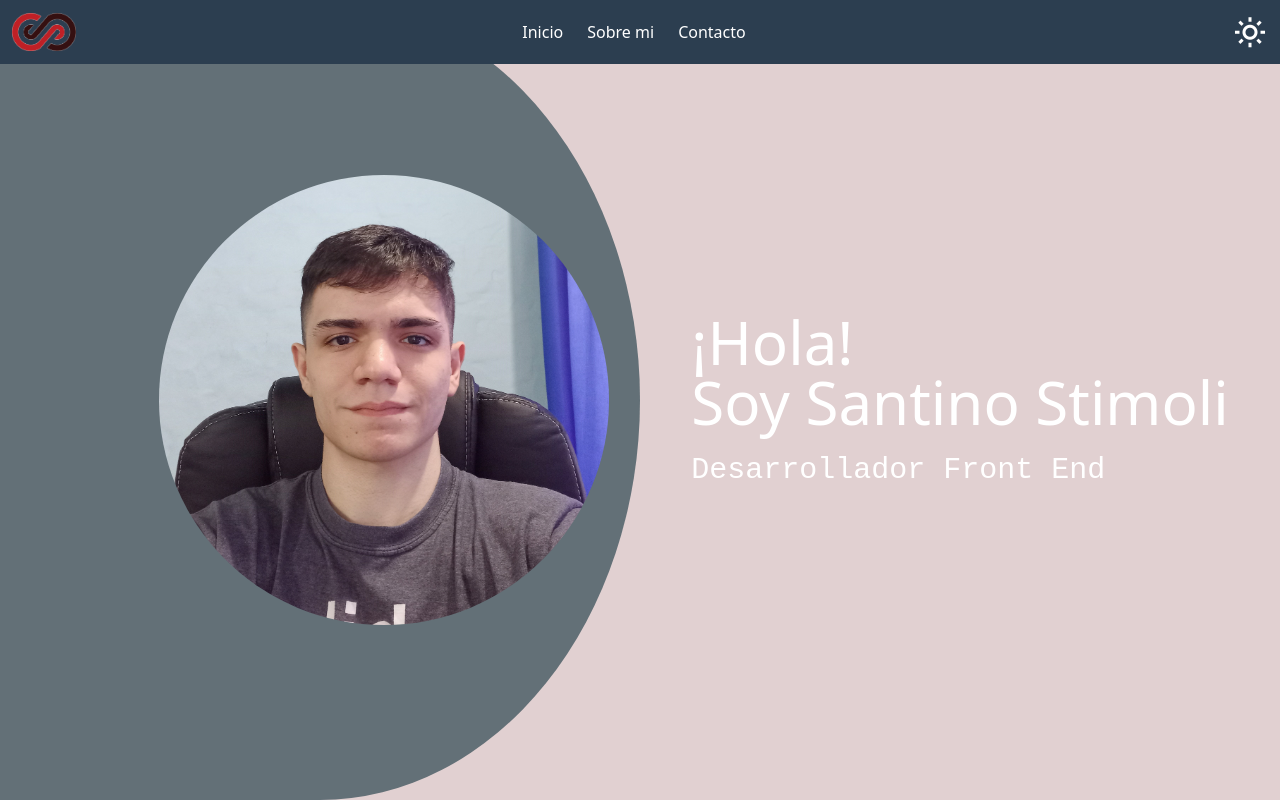
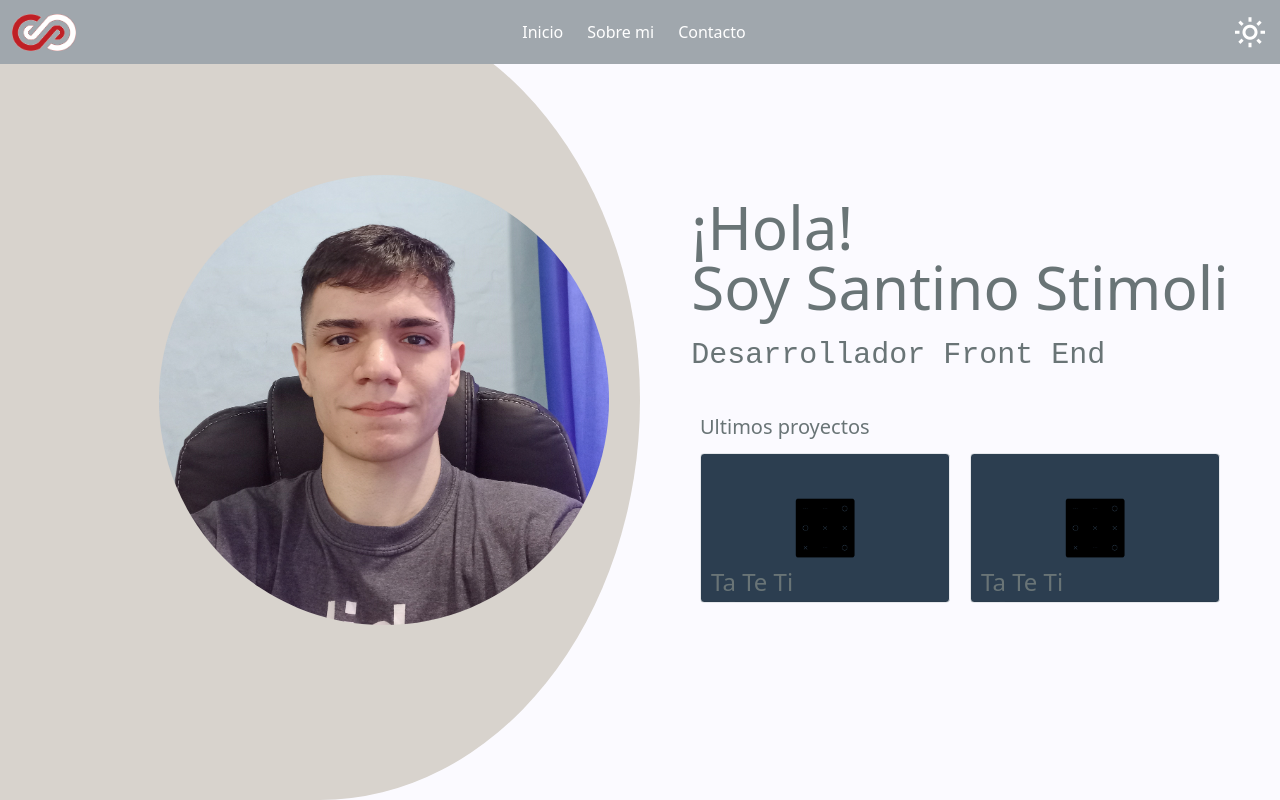
Before and after one commit to SantinoStimoli/my-portfolio, a React (Vite) app: page /#/ in a window 1280 px wide. Built offline with nearby package versions, Linux system fonts and the light colour scheme.

Commit message:
presentation with last projects

```diff
--- a/src/components/body/presentation/Presentation.tsx
+++ b/src/components/body/presentation/Presentation.tsx
@@ -1,10 +1,19 @@
+import Card from "../../pure/Card"
+
 const Presentation = () => {
   return (
-    <article className='flex items-center justify-center w-1/2'>
-      <div>
+    <article className='flex flex-col items-center justify-center w-1/2'>
+      <div className="mb-10">
         <h1 className='text-6xl flex flex-col mb-5'><span>¡Hola!</span> Soy Santino Stimoli</h1>
         <h2 id='typing' className='text-3xl'>Desarrollador Front End</h2>
       </div>
+      <section className="flex flex-col">
+        <h2 className="text-xl mb-3">Ultimos proyectos</h2>
+        <div className="flex justify-around gap-5">
+          <Card />
+          <Card />
+        </div>
+      </section>
     </article>
   )
 }
--- a/src/components/pure/Card.tsx
+++ b/src/components/pure/Card.tsx
@@ -1,6 +1,24 @@
-const Card = () => {
+import { useState } from 'react'
+import IMG from '../../assets/Ta-Te-Ti.png'
+
+interface Props {
+    img: string
+    repo: string
+    link: string
+    title: string
+    description: string
+}
+
+const Card = ({ img = IMG, repo = 'https://github.com/santino-stimoli/Ta-Te-Ti', link = 'https://santino-stimoli.github.io/Ta-Te-Ti/', title = 'Ta Te Ti' }: Props) => {
+    const [hover, setHover] = useState(false)
+
     return (
-        <div>card</div>
+        <a href={link} target='_blank' onMouseEnter={() => setHover(true)} onMouseLeave={() => setHover(false)} className={"mini-card border rounded w-[250px] h-[150px] flex items-end cursor-pointer " + (hover && ' blur-[1px] relative ')} style={{ backgroundImage: `url(${img})` }}>
+            <div>
+                <h1 className='text-2xl pl-2.5 pb-1'>{title}</h1>
+                <span><a href={link}></a></span>
+            </div>
+        </a >
     )
 }
 
--- a/src/components/pure/Logo.tsx
+++ b/src/components/pure/Logo.tsx
@@ -1,4 +1,4 @@
-import LOGO from '../../assets/SS-LOGO.png'
+import LOGO from '../../assets/SS-LOGO-2.png'
 
 const Logo = () => {
     return (
--- a/src/styles/general.css
+++ b/src/styles/general.css
@@ -4,19 +4,19 @@
 
 @layer base {
     :root {
-        --bg-primary: 225 208 209;
-        --bg-secondary: 99 112 119;
-        --text-primary: 255 255 255;
-        --text-secondary: 184 124 76;
-        --text-details: 170 187 204;
-        --header-bg: 44 62 80;
+        --bg-primary: 251 250 255;
+        --bg-secondary: 216 211 205;
+        --text: 105 116 118;
+        --title: 105 116 118;
+        --text-details: 16 131 214;
+        --header-bg: 160 167 173;
     }
 
     .dark-mode {
         --bg-primary: 0 28 48;
         --bg-secondary: 39 55 77;
-        --text-primary: 255 255 255;
-        --text-secondary: 218 255 251;
+        --text: 255 255 255;
+        --title: 218 255 251;
         --text-details: 100 204 197;
         --header-bg: 44 62 80;
     }
@@ -33,11 +33,10 @@ body {
 
 p,
 span,
-a,
 h1,
 h2,
 h3 {
-    @apply text-primary_tx
+    @apply text-text
 }
 
 .logo-section div:hover~span {
@@ -75,3 +74,9 @@ h3 {
         border-color: transparent
     }
 }
+
+.mini-card {
+    background-size: cover;
+    background-repeat: no-repeat;
+    background-position: 50% 50%;
+}
--- a/tailwind.config.js
+++ b/tailwind.config.js
@@ -9,8 +9,8 @@ export default {
       colors: {
         primary_bg: 'rgba(var(--bg-primary) / <alpha-value>)',
         secondary_bg: 'rgba(var(--bg-secondary) / <alpha-value>)',
-        primary_tx: 'rgba(var(--text-primary) / <alpha-value>)',
-        secondary_tx: 'rgba(var(--text-secondary) / <alpha-value>)',
+        text: 'rgba(var(--text) / <alpha-value>)',
+        title: 'rgba(var(--title) / <alpha-value>)',
         details: 'rgba(var(--text-details) / <alpha-value>)',
         header: 'rgba(var(--header-bg) / <alpha-value>)',
       }
```
Also changed, not shown: src/assets/SS-LOGO-2.png (added), src/assets/Ta-Te-Ti.png (added).
